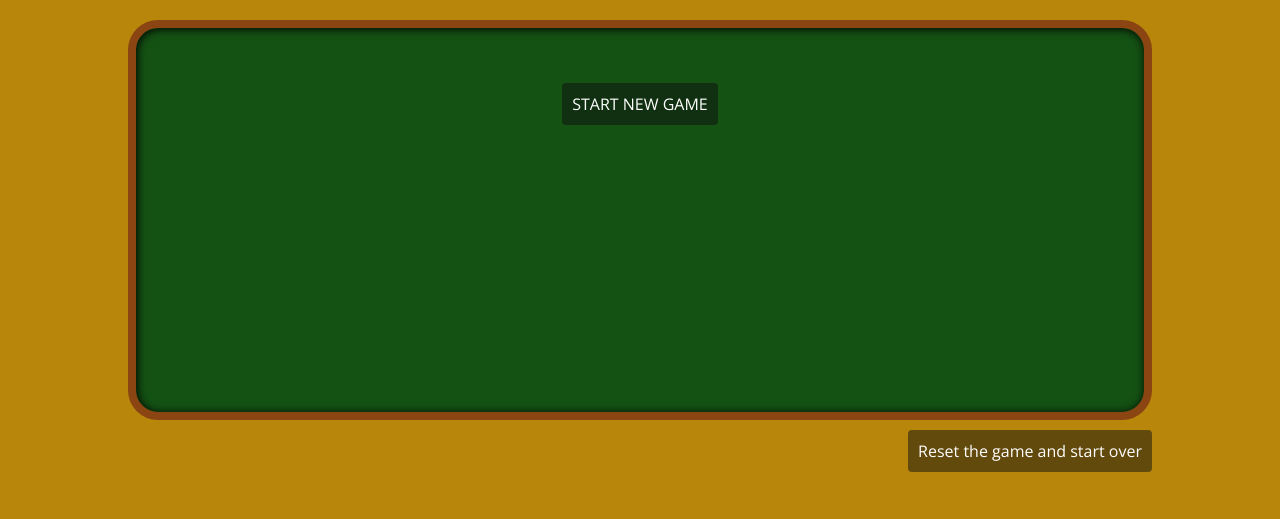
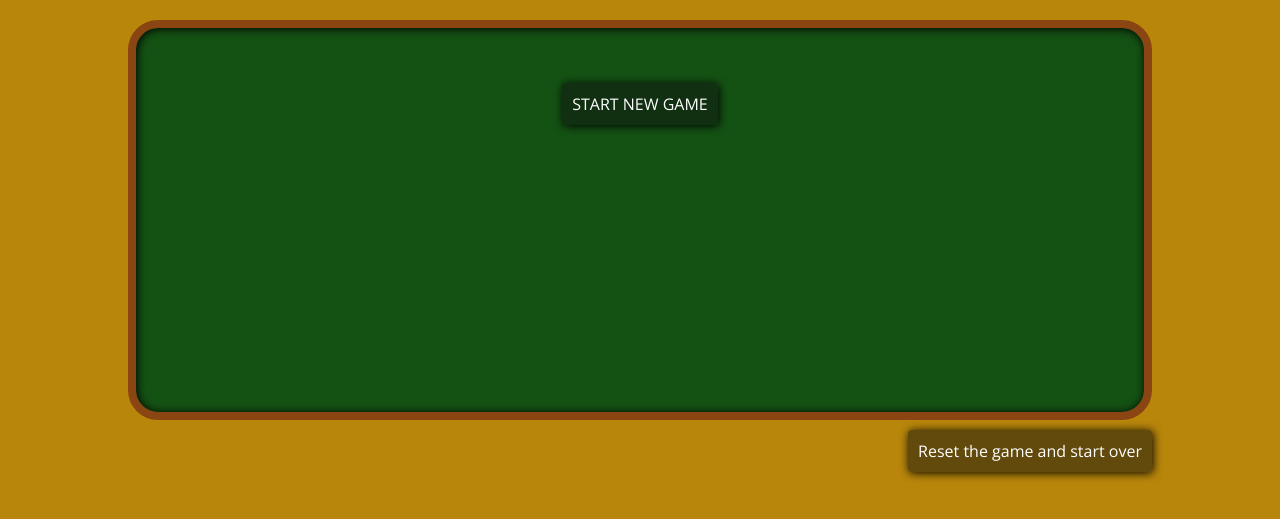
Before and after one commit to fransbernhard/cardGame, a PHP site: page / in a window 1280 px wide. Shown: the part 121-640 px from the top of the page. Run offline with PHP 8.4, Linux system fonts and the light colour scheme.

Commit message:
button styling

```diff
--- a/css/style.css
+++ b/css/style.css
@@ -94,6 +94,7 @@ button {
 	border: none;
 	padding: 0;
 	border-radius: 4px;
+    box-shadow: 1px 1px 10px #000;
 }
 
 #btn-start-game {
```
